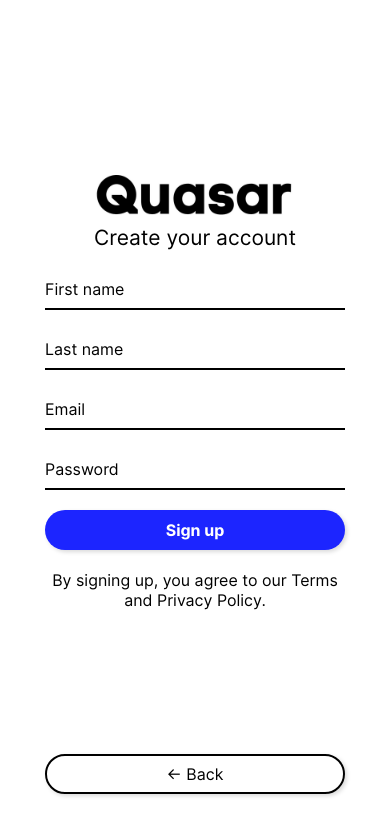
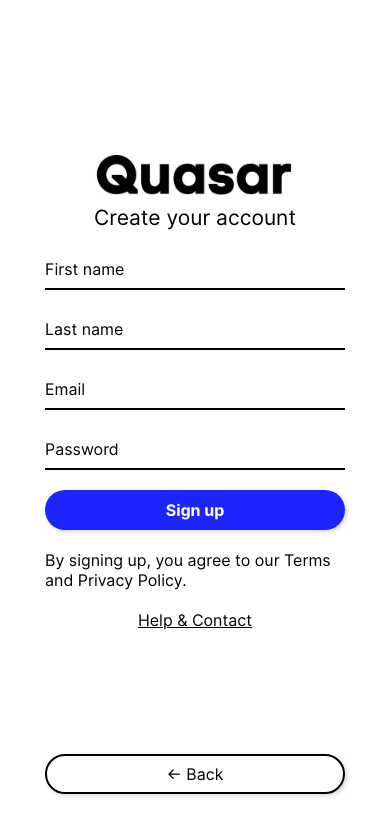
Before and after one commit to gpdantedaniel/Quasar, a React Native app: screen /SignUp in a window 390 px wide. Shown: the top 836 px of the page. Built offline with nearby package versions, Linux system fonts and the light colour scheme; no server answers.

Commit message:
Added Help & Contact and extra styles

```diff
--- a/App.js
+++ b/App.js
@@ -11,6 +11,7 @@ import SignUpScreen from './src/screens/SignUp';
 import PasswordReset from './src/screens/PasswordReset';
 import EmailSentScreen from './src/screens/EmailSent';
 import MainStack from './src/screens/stacks/MainStack';
+import HelpAndContactScreen from './src/screens/HelpAndContact';
 
 // Import the functions you need from the SDKs you need
 import { initializeApp } from "firebase/app"
@@ -97,6 +98,8 @@ export default function App() {
           <Stack.Screen name='SignUp' component={SignUpScreen} options={defaultScreenOptions}/>
           <Stack.Screen name='PasswordReset' component={PasswordReset} options={defaultScreenOptions}/>
           <Stack.Screen name='EmailSent' component={EmailSentScreen} options={defaultScreenOptions}/>
+          <Stack.Screen name='HelpAndContact' component={HelpAndContactScreen} options={defaultScreenOptions}/>
+
         </Stack.Navigator>
       </NavigationContainer>
       <Notifications/>
--- a/src/assets/styles/index.js
+++ b/src/assets/styles/index.js
@@ -1,4 +1,4 @@
-import { StyleSheet } from "react-native"
+import { Platform, StyleSheet } from "react-native"
 import Constants from 'expo-constants';
 
 const designSystemStyles = StyleSheet.create({
@@ -58,7 +58,7 @@ const designSystemStyles = StyleSheet.create({
     backgroundColor: '#fff',
     justifyContent: 'center',
     gap: 20,
-    padding: 50,
+    padding: Platform.OS == 'web' ? 50 : 10,
   },
   flexCentered: {
     flex: 1,
--- a/src/components/PrimaryButton.js
+++ b/src/components/PrimaryButton.js
@@ -1,4 +1,4 @@
-import {Text, TouchableOpacity, StyleSheet } from 'react-native'
+import {Text, TouchableOpacity, StyleSheet, Platform } from 'react-native'
 import React from 'react'
 
 const PrimaryButton = ({title, style, onPress}) => {
--- /dev/null
+++ b/src/screens/HelpAndContact.js
@@ -0,0 +1,26 @@
+import React from 'react'
+import { Text, View, } from 'react-native'
+import { GhostButton} from '../components'
+import Icon from 'react-native-vector-icons/Ionicons'
+import designSystemStyles from '../assets/styles/index'
+
+const HelpAndContact = ({ navigation, route }) => {
+  const back = route.params ? route.params.back : false;
+  return (
+    <View style={designSystemStyles.container}>
+      <View style={designSystemStyles.flexCentered}>
+        <View style={designSystemStyles.contentColumn}>
+          <Icon name="mail-outline" color={'black'} size={120}/>
+          <View style={{gap: 10}}>
+            <Text style={designSystemStyles.headingBold}>Help & contact</Text>
+            <Text style={designSystemStyles.bodyText}>Do you have questions? Contact us at the email below!</Text>
+          </View>
+          <Text style={designSystemStyles.subHeading}>help@quasarapp.ca</Text>
+        </View>
+      </View>
+      { back ? <GhostButton style={{alignSelf: 'center'}} title='<- Back' onPress={() => navigation.goBack()}/> : null}
+    </View>
+  )
+}
+
+export default HelpAndContact
--- a/src/screens/PasswordReset.js
+++ b/src/screens/PasswordReset.js
@@ -39,7 +39,11 @@ const PasswordReset = ({ navigation }) => {
           <TextInput placeholder={'Email'} style={designSystemStyles.GhostTextInput} onChangeText={(email) => setEmail(email)}/>
           <PrimaryButton title={'Send link'} onPress={() => onReset()}/>
           <Text style={{...designSystemStyles.bodyText, textAlign: 'center', width: 300}}>We'll send you a link so that you may reset your password.</Text>
-          <Text style={{...designSystemStyles.bodyText, textAlign: 'center', textDecorationLine: 'underline'}} onPress={() => navigation.navigate('PasswordRecovery')}>Help & Contact</Text>
+          <Text
+            style={{...designSystemStyles.bodyText, textDecorationLine: 'underline'}}
+            onPress={() => navigation.navigate('HelpAndContact', {back: true})}>
+              Help & Contact
+          </Text>
         </View>
       </View>
       <GhostButton style={{alignSelf: 'center'}} title='<- Back' onPress={() => navigation.goBack()}/>
--- a/src/screens/SignUp.js
+++ b/src/screens/SignUp.js
@@ -57,7 +57,12 @@ const SignUp = ({ navigation }) => {
           <TextInput style={designSystemStyles.GhostTextInput} placeholder={'Email'} onChangeText={(email) => setEmail(email)}/>
           <TextInput style={designSystemStyles.GhostTextInput} placeholder={'Password'} onChangeText={(password) => setPassword(password)} secureTextEntry={true}/>
           <PrimaryButton title='Sign up' onPress={() => onSignUp()}/>
-          <Text style={{...designSystemStyles.bodyText, textAlign: 'center'}}>By signing up, you agree to our Terms and Privacy Policy.</Text>
+          <Text style={{...designSystemStyles.bodyText}}>By signing up, you agree to our Terms and Privacy Policy.</Text>
+          <Text
+            style={{...designSystemStyles.bodyText, textDecorationLine: 'underline'}}
+            onPress={() => navigation.navigate('HelpAndContact', {back: true})}>
+              Help & Contact
+          </Text>
         </View>
       </View>
       <GhostButton style={{alignSelf: 'center'}} title='<- Back' onPress={() => navigation.goBack()}/>
--- a/src/screens/stacks/MainStack.js
+++ b/src/screens/stacks/MainStack.js
@@ -1,6 +1,7 @@
 import React, { useEffect } from 'react'
 import AccountStack from './AccountStack';
 import QuizStack from './QuizStack';
+import HelpAndContactScreen from '../HelpAndContact';
 import { createVerticalNavigator } from '../../components'
 import { createBottomTabNavigator } from '@react-navigation/bottom-tabs';
 import Icon from 'react-native-vector-icons/Ionicons';
@@ -38,7 +39,7 @@ const MainStack = () => {
           headerShown: false,
           tabBarIcon: () => (<Icon name="person-circle-outline" color={'black'} size={25}/>)
           }}/>
-        <Tab.Screen name="Help & Contact" component={AccountStack} options={{
+        <Tab.Screen name="HelpAndContact" component={HelpAndContactScreen} options={{
           headerShown: false,
           tabBarIcon: () => (<Icon name="mail-outline" color={'black'} size={25}/>)
         }}/>
@@ -56,7 +57,8 @@ const MainStack = () => {
         title: 'Account',
         tabBarIcon: <Icon name="person-circle-outline" color={'black'} size={25}/>
         }}/>
-      <Vertical.Screen name="Help & Contact" component={AccountStack} options={{
+      <Vertical.Screen name="HelpAndContact" component={HelpAndContactScreen} options={{
+        title: 'Help & Contact',
         tabBarIcon: <Icon name="mail-outline" color={'black'} size={25}/>
       }}/>
     </Vertical.Navigator>
```
